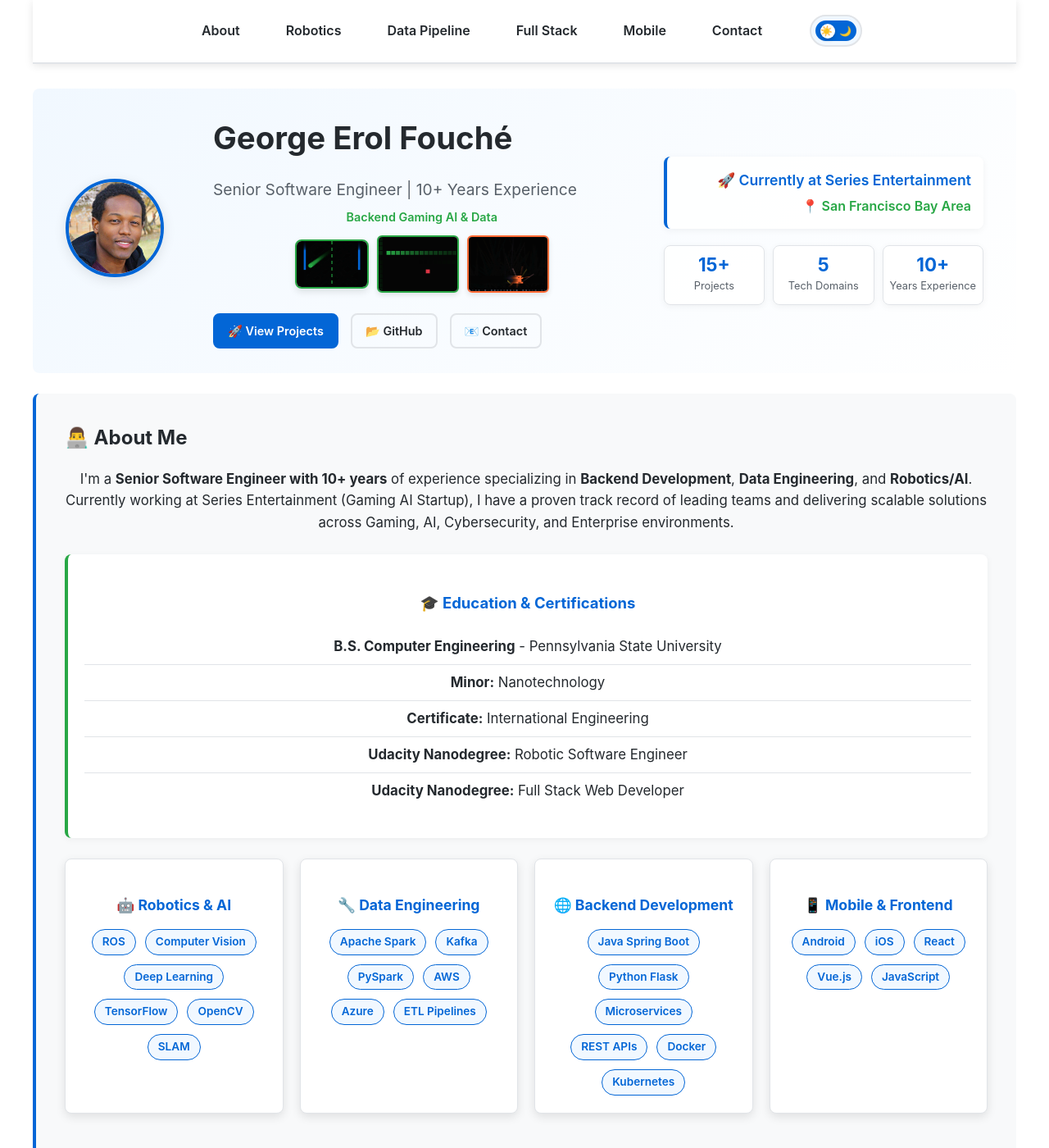
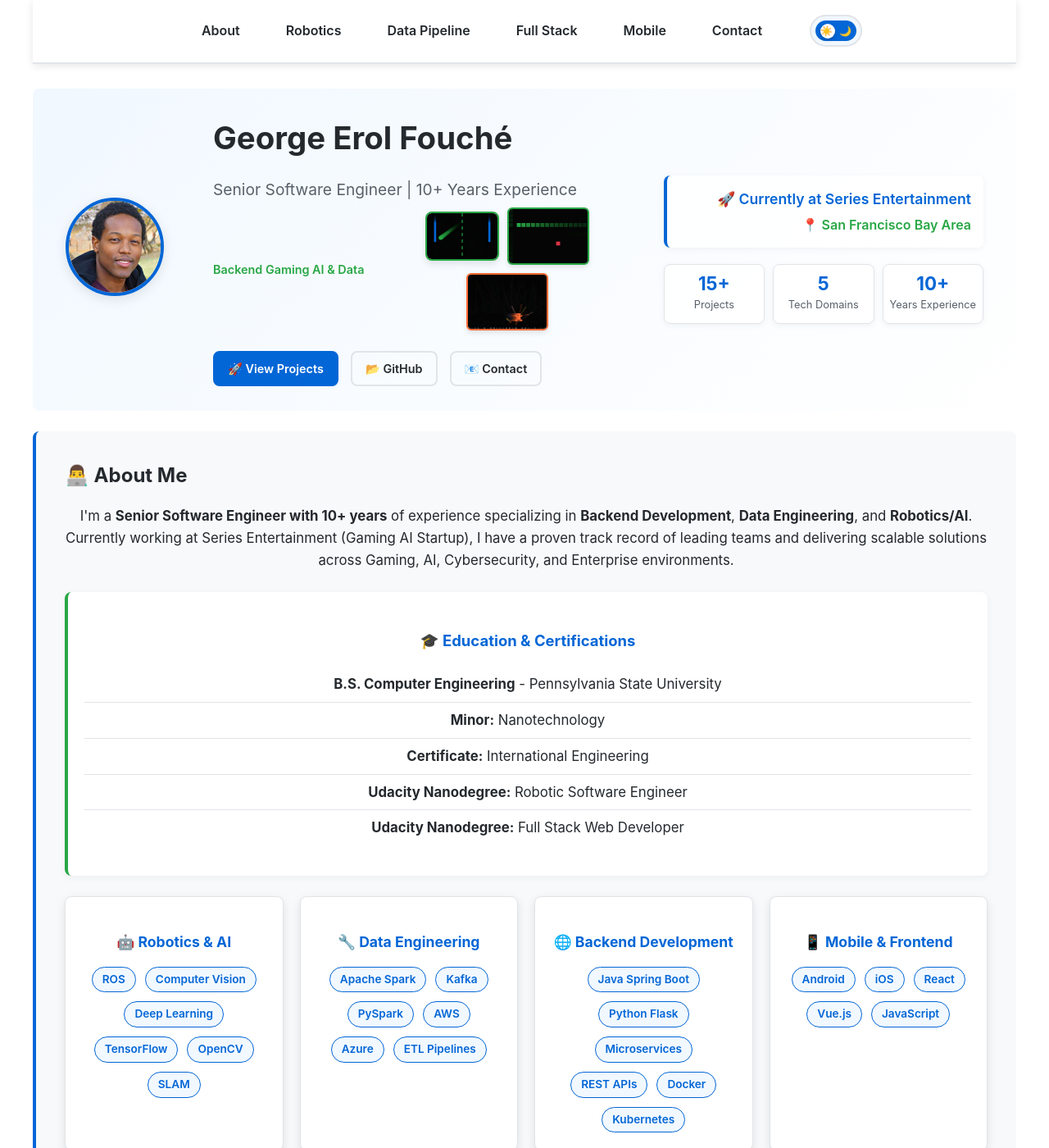
Before and after one commit to georgeerol/georgeerol.github.io, a Jekyll site: the page built from index.md, in a window 1280 px wide and 1400 px high. Shown: the whole window at 82% size. Built offline with Jekyll 4.4.1, drawn with Linux system fonts in a browser that asks for light colours.

Commit message:
fix: style.scss

```diff
--- a/assets/css/style.scss
+++ b/assets/css/style.scss
@@ -236,10 +236,10 @@ body {
   display: flex;
   align-items: center;
   justify-content: center;
-  gap: 0.7rem;
+  gap: 1.5rem;
   margin-bottom: 25px;
-  flex-direction: column;
-  text-align: center;
+  flex-direction: row;
+  text-align: left;
 }
 
 .hero-specialization {
@@ -247,7 +247,8 @@ body {
   color: var(--accent-color);
   font-weight: 600;
   margin: 0;
-  text-align: center;
+  white-space: nowrap;
+  text-align: left;
 }
 
 .mini-arcade {
@@ -780,7 +781,7 @@ body {
   }
 
   .hero-specialization-container {
-    gap: 0.7rem;
+    gap: 1.5rem;
   }
 
   .hero-specialization {
@@ -854,7 +855,7 @@ body {
   }
 
   .contact-links {
-    flex-direction: column;
+    flex-direction: row;
     gap: 15px;
   }
 }
```
